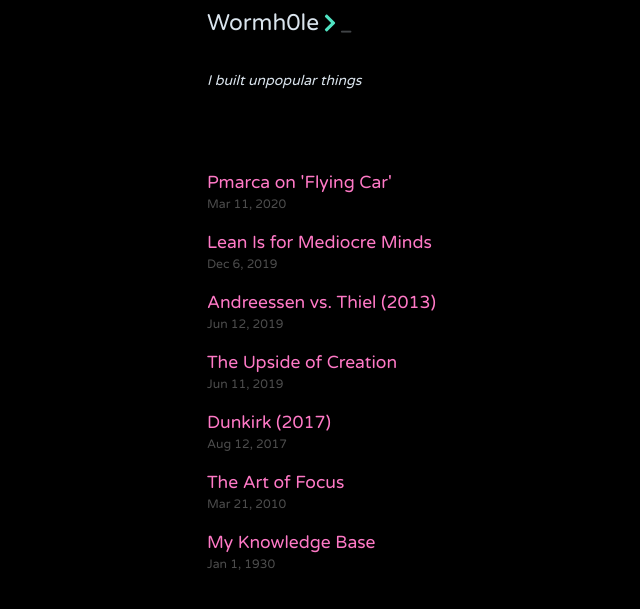
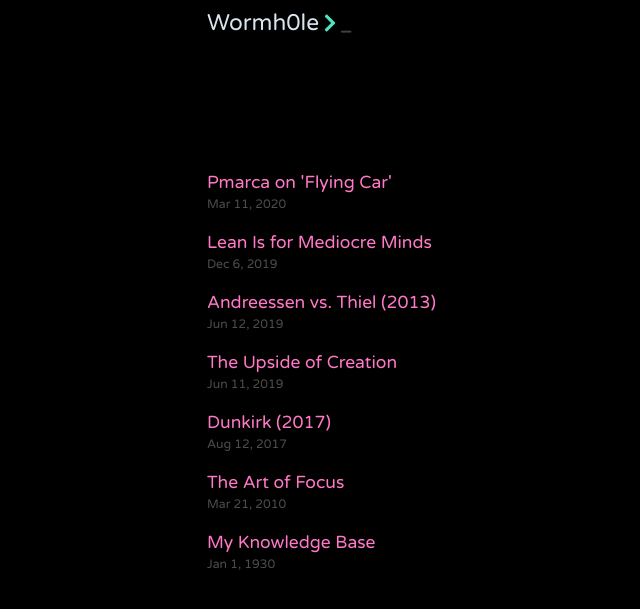
Before and after one commit to jithendrabsy/thoughts, a Jekyll site: the page built from index.html, in a window 1280 px wide. Shown: the top 609 px of the page, without its empty margins (63-703 px from the left). Built offline with Jekyll 4.4.1, drawn with Linux system fonts in a browser that asks for light colours; nearby versions of some CDN libraries; the list of posts is cut into pages by our own code.

```diff
--- a/_config.yml
+++ b/_config.yml
@@ -2,7 +2,7 @@
 author: Allen
 email: allenleein@gmail.com
 description: > # this means to ignore newlines until "show_exerpts:"
- I built unpopular things
+
 show_excerpts: false # set to true to show excerpts on the homepage
 
 paginate: 40
```
